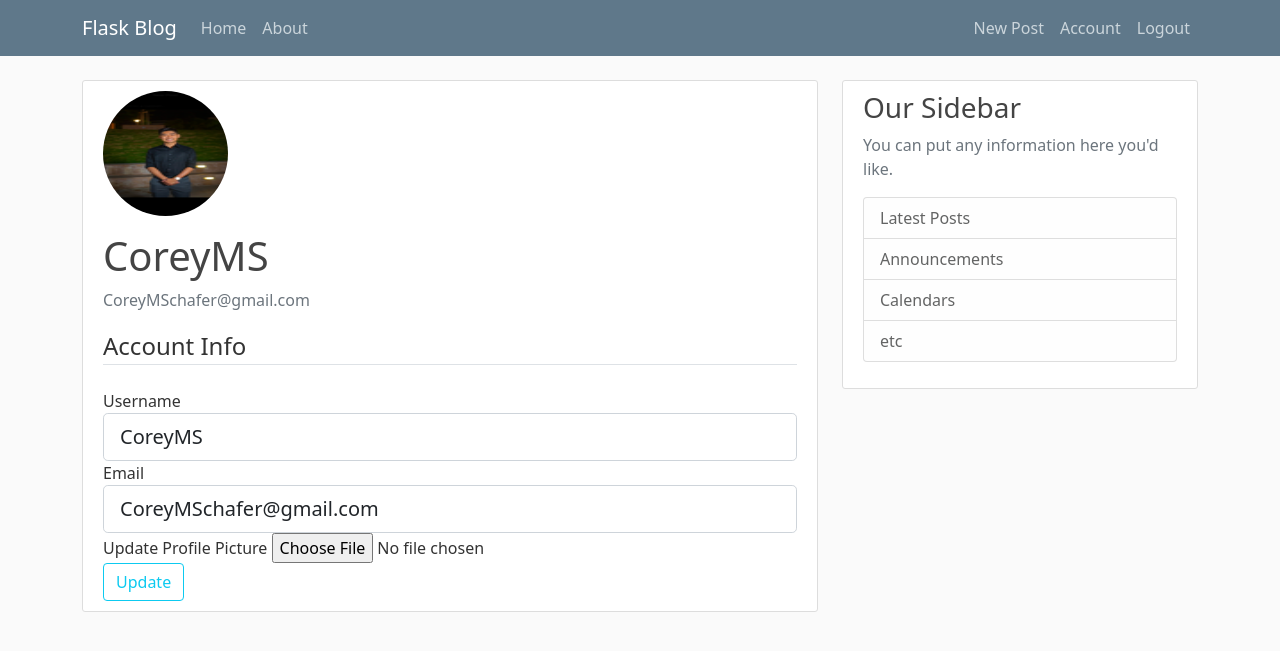
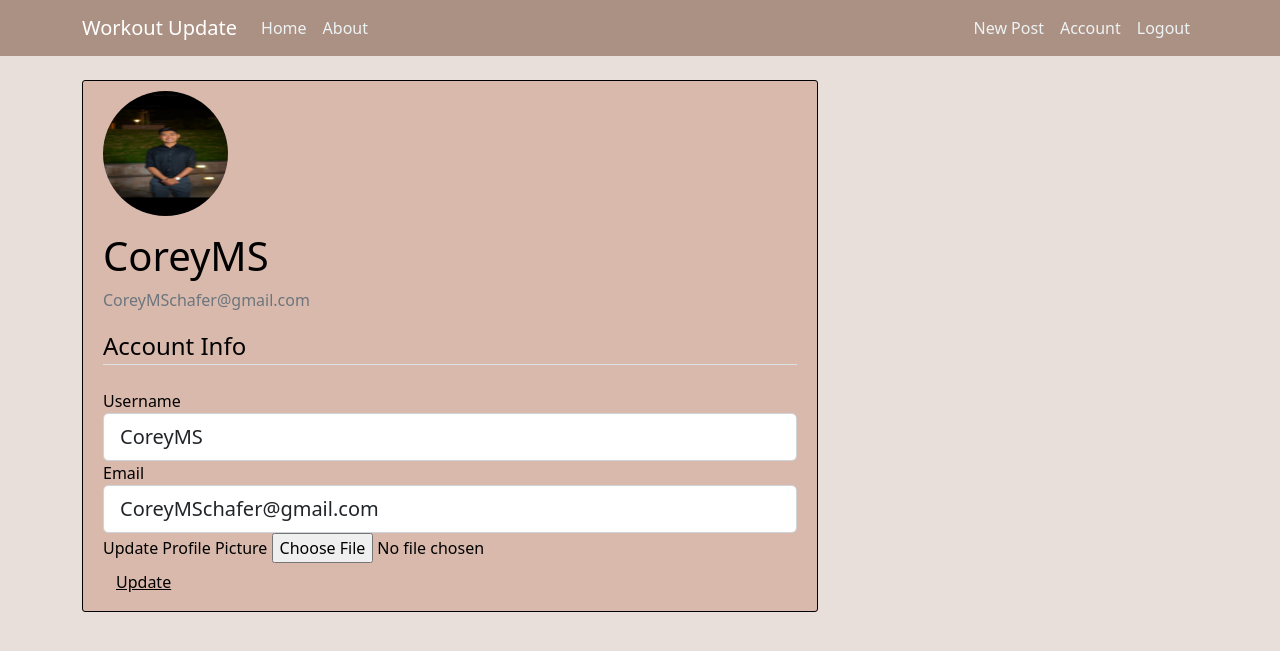
Before and after one commit to kietdiep/PythonFlask, a Flask app: page /account in a window 1280 px wide. Shown: the top 651 px of the page. Run offline with Flask 2, Linux system fonts and the light colour scheme; a user stored in the database is signed in; some libraries are stand-ins or nearby versions.

Commit message:
Custom Personalization

```diff
--- a/flaskblog/static/main.css
+++ b/flaskblog/static/main.css
@@ -1,23 +1,23 @@
 body {
-  background: #fafafa;
-  color: #333333;
+  background: #e9dfda;
+  color: #000000;
   margin-top: 5rem;
 }
 
 h1, h2, h3, h4, h5, h6 {
-  color: #444444;
+  color: #000000;
 }
 
 .bg-steel {
-  background-color: #5f788a;
+  background-color: #ab9183;
 }
 
 .site-header .navbar-nav .nav-link {
-  color: #cbd5db;
+  color: #edf2f4;
 }
 
 .site-header .navbar-nav .nav-link:hover {
-  color: #ffffff;
+  color: #000000;
 }
 
 .site-header .navbar-nav .nav-link.active {
@@ -25,21 +25,21 @@ h1, h2, h3, h4, h5, h6 {
 }
 
 .content-section {
-  background: #ffffff;
+  background: #d9b9ac;
   padding: 10px 20px;
-  border: 1px solid #dddddd;
+  border: 1px solid #000000;
   border-radius: 3px;
   margin-bottom: 20px;
 }
 
 .article-title {
-  color: #444444;
+  color: #000000;
   text-decoration: none;
 
 }
 
 a.article-title:hover {
-  color: #428bca;
+  color: #000000;
   text-decoration: none;
 }
 
@@ -59,11 +59,11 @@ a.article-title:hover {
 .article-metadata {
   padding-bottom: 1px;
   margin-bottom: 4px;
-  border-bottom: 1px solid #e3e3e3
+  border-bottom: 1px solid #000000
 }
 
 .article-metadata a:hover {
-  color: #333;
+  color: rgb(0, 0, 0);
   text-decoration: none;
 }
 
@@ -83,3 +83,26 @@ a.article-title:hover {
 .account-heading {
   font-size: 2.5rem;
 }
+
+.btn-custom {
+  background-color: #e9dfda;
+  border-color: rgb(0, 0, 0);
+}
+
+.btn-outline-custom {
+  border-color: #d9b9ac;
+  color: rgb(0, 0, 0);
+  text-decoration: underline;
+  /*color is text color of button*/
+}
+
+.btn-custom:hover, .btn-outline-custom:hover  {
+  background-color: #d9b9ac ;
+  border-color: rgb(0, 0, 0);
+}
+
+.btn-custom:active, .btn-outline-custom:active {
+  background-color: #d9b9ac ;
+  border:rgb(0, 0, 0);
+  box-shadow: none;
+}
--- a/flaskblog/templates/account.html
+++ b/flaskblog/templates/account.html
@@ -50,7 +50,7 @@
                 </div>
             </fieldset>
             <div class="form-group">
-                {{ form.submit(class="btn btn-outline-info") }}
+                {{ form.submit(class="btn btn-outline-custom") }}
             </div>
         </form>
     </div>
--- a/flaskblog/templates/create_post.html
+++ b/flaskblog/templates/create_post.html
@@ -5,7 +5,7 @@
             {{ form.hidden_tag() }}
             <fieldset class="form-group">
                 <legend class="border-bottom mb-4">{{ legend }}</legend>
-                <div class="form-group">
+                <div class="form-group mb-4">
                     {{ form.title.label(class="form-control-label") }}
                     {% if form.title.errors %}
                         {{ form.title(class="form-control form-control-lg is-invalid") }}
@@ -18,7 +18,7 @@
                         {{ form.title(class="form-control form-control-lg") }}
                     {% endif %}
                 </div>
-                <div class="form-group">
+                <div class="form-group mb-4">
                     {{ form.content.label(class="form-control-label") }}
                     {% if form.content.errors %}
                         {{ form.content(class="form-control form-control-lg is-invalid") }}
@@ -33,7 +33,7 @@
                 </div>
             </fieldset>
             <div class="form-group">
-                {{ form.submit(class="btn btn-outline-info") }}
+                {{ form.submit(class="btn btn-outline-custom") }}
             </div>
         </form>
     </div>
--- a/flaskblog/templates/home.html
+++ b/flaskblog/templates/home.html
@@ -16,9 +16,9 @@
     {% for page_num in posts.iter_pages(left_edge=1, right_edge=1, left_current=1, right_current=2) %}
       {% if page_num %}
         {% if posts.page == page_num %}
-          <a class="btn btn-info mb-4" href="{{ url_for('main.home', page=page_num) }}">{{ page_num }}</a>
+          <a class="btn btn-custom active mb-4" href="{{ url_for('main.home', page=page_num) }}">{{ page_num }}</a>
         {% else %}
-          <a class="btn btn-outline-info mb-4" href="{{ url_for('main.home', page=page_num) }}">{{ page_num }}</a>
+          <a class="btn btn-outline-custom active mb-4" href="{{ url_for('main.home', page=page_num) }}">{{ page_num }}</a>
         {% endif %}
       {% else %}
         ...
--- a/flaskblog/templates/layout.html
+++ b/flaskblog/templates/layout.html
@@ -11,16 +11,16 @@
     <link rel="stylesheet" type="text/css" href="{{ url_for('static', filename='main.css') }}">
 
     {% if title %}
-        <title>Flask Blog - {{ title }}</title>
+        <title>Workout Update - {{ title }}</title>
     {% else %}
-        <title>Flask Blog</title>
+        <title>Workout Update</title>
     {% endif %}
 </head>
 <body>
     <header class="site-header">
         <nav class="navbar navbar-expand-md navbar-dark bg-steel fixed-top">
             <div class="container">
-                <a class="navbar-brand mr-4" href="/">Flask Blog</a>
+                <a class="navbar-brand mr-4" href="/">Workout Update</a>
                 <button class="navbar-toggler" type="button" data-toggle="collapse" data-target="#navbarToggle" aria-controls="navbarToggle" aria-expanded="false" aria-label="Toggle navigation">
                     <span class="navbar-toggler-icon"></span>
                 </button>
@@ -58,19 +58,6 @@
                 {% endwith %}
                 {% block content %}{% endblock %}
             </div>
-            <div class="col-md-4">
-                <div class="content-section">
-                    <h3>Our Sidebar</h3>
-                    <p class='text-muted'>You can put any information here you'd like.
-                        <ul class="list-group">
-                            <li class="list-group-item list-group-item-light">Latest Posts</li>
-                            <li class="list-group-item list-group-item-light">Announcements</li>
-                            <li class="list-group-item list-group-item-light">Calendars</li>
-                            <li class="list-group-item list-group-item-light">etc</li>
-                        </ul>
-                    </p>
-                </div>
-            </div>
         </div>
     </main>
 
```
Also changed, not shown: flaskblog/site.db, flaskblog/static/profile_pics/c3a329c02b0df9b0.png (added).
